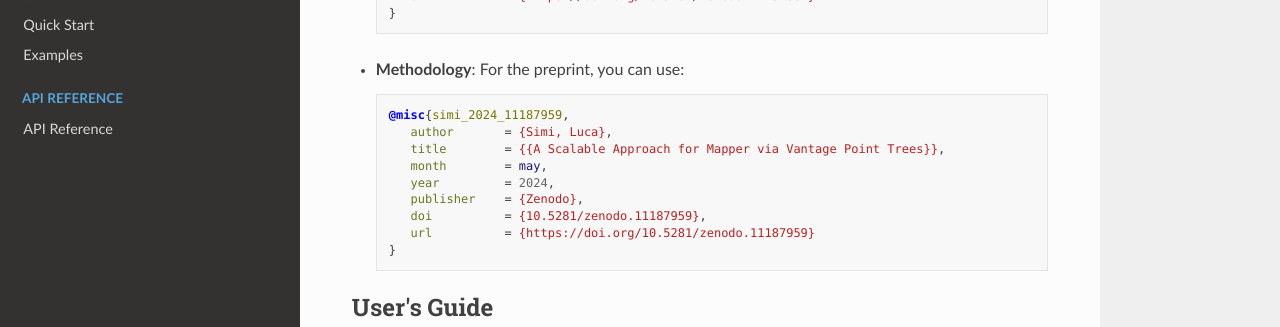
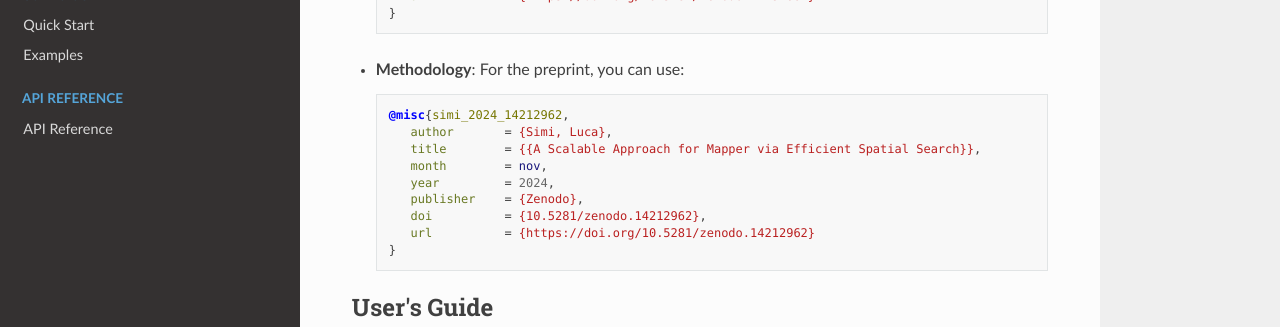
Before and after one commit to lucasimi/tda-mapper-python, a Sphinx documentation site: the page built from docs/source/index.rst, in a window 1280 px wide and 900 px high, scrolled down 1295 px. Shown: the part 224-551 px from the top of the window. Built offline with Sphinx 7.4.7 and the Read the Docs theme 3.1.0, drawn with Linux system fonts in a browser that asks for light colours.

Commit message:
Updated reference

```diff
--- a/docs/source/index.rst
+++ b/docs/source/index.rst
@@ -104,14 +104,14 @@ We recommend citing the specific version of the library used in your research, a
 
   .. code:: bibtex
 
-      @misc{simi_2024_11187959,
+      @misc{simi_2024_14212962,
          author       = {Simi, Luca},
-         title        = {{A Scalable Approach for Mapper via Vantage Point Trees}},
-         month        = may,
+         title        = {{A Scalable Approach for Mapper via Efficient Spatial Search}},
+         month        = nov,
          year         = 2024,
          publisher    = {Zenodo},
-         doi          = {10.5281/zenodo.11187959},
-         url          = {https://doi.org/10.5281/zenodo.11187959}
+         doi          = {10.5281/zenodo.14212962},
+         url          = {https://doi.org/10.5281/zenodo.14212962}
       }
 
 
```
